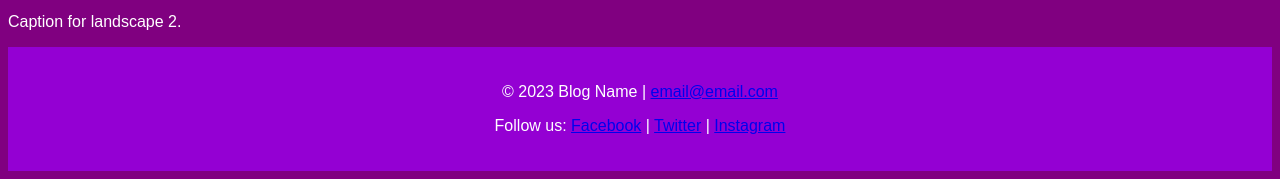
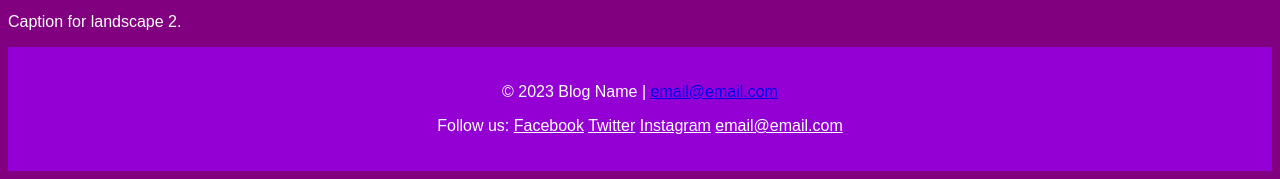
Before and after one commit to haleynf/LLMTOOLS_whisperer, a plain HTML site: page index.html in a window 1280 px wide. Shown: the part 739-918 px from the top of the page. Drawn offline with Linux system fonts and the light colour scheme.

Commit message:
Update index.html

```diff
--- a/index.html
+++ b/index.html
@@ -29,6 +29,11 @@ display: inline-block;
 footer {
 text-align: center;
 }
+
+a.social {
+  color: white;
+}
+
 </style>
 </head>
 
@@ -54,7 +59,15 @@ text-align: center;
 
 <footer>
 <p>&copy; 2023 Blog Name | <a href="mailto:email@email.com">email@email.com</a></p>
-<p>Follow us: <a href="https://www.facebook.com">Facebook</a> | <a href="https://www.twitter.com">Twitter</a> | <a href="https://www.instagram.com">Instagram</a></p>
+<p>Follow us: <a href="https://www.facebook.com" class="social">Facebook</a>
+
+<a href="https://www.twitter.com" class="social">Twitter</a>
+
+<a href="https://www.instagram.com" class="social">Instagram</a>
+
+<a href="mailto:email@email.com" class="social">email@email.com</a>
+</p>
+
 </footer>
 
 </body>
```
